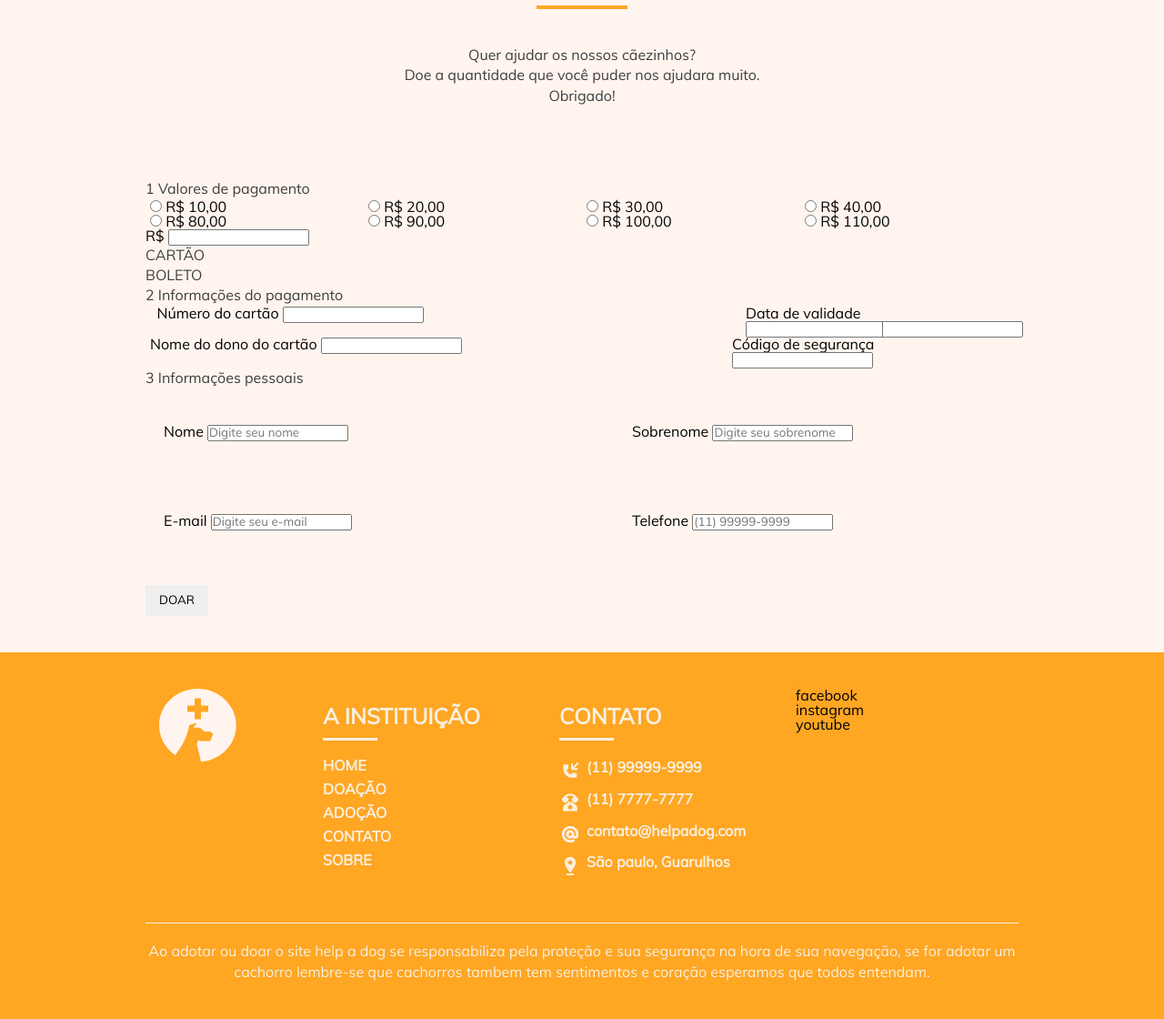
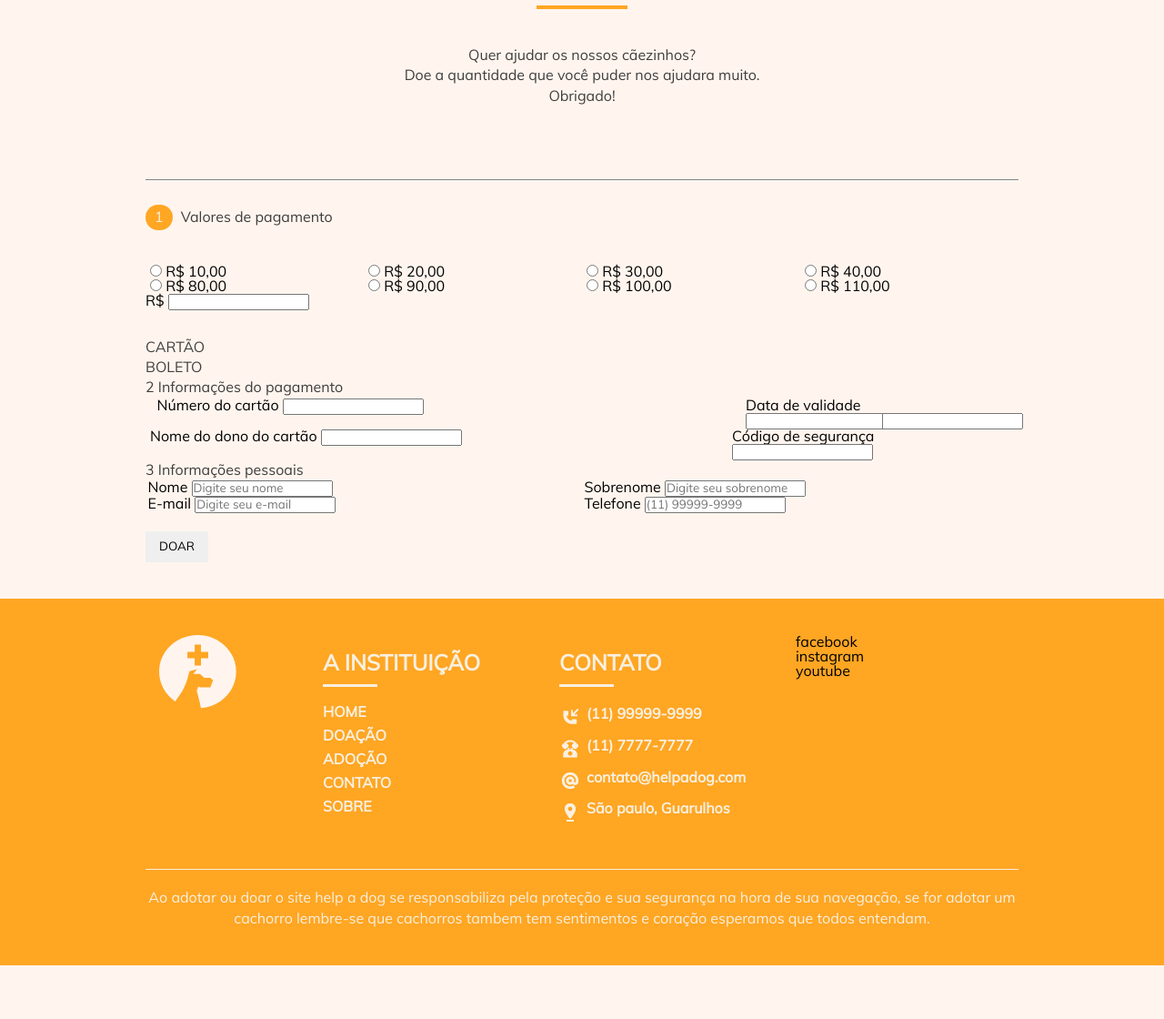
Before and after one commit to NakaokaGabriel/help_a_dog, a PHP site: page /doacao in a window 1280 px wide. Shown: the part 192-1312 px from the top of the page at 91% size. After the commit the page ends 1253 px from the top, so only its background shows below. Run offline with PHP 8.4, Linux system fonts and the light colour scheme; data that the repository does not hold is empty; some libraries are stand-ins or nearby versions.

Commit message:
- Retirado a pasta do php mailer - Adicionado estilos da página de doações

```diff
--- a/assets/css/style.css
+++ b/assets/css/style.css
@@ -95,7 +95,7 @@ PARAGRAFOS
 
 @media screen and (min-width: 768px)
 {
-    #donations .row .col-6, #adoption .row .col-6{
+    #adoption .row .col-6{
         margin: 40px 20px;
     }
 
@@ -855,3 +855,20 @@ SOBRE NÓS
     text-align: center;
     margin-top: 20px;
 }
+
+#donations .valors{
+    border-top: 1px solid #848383;
+    padding: 30px 0;
+}
+
+#donations .valors p{
+    margin-bottom: 40px;
+}
+
+#donations .valors p span{
+    background: #ffa623;
+    color: #f7f0e0;
+    padding: 6px 10px;
+    border-radius: 1000px;
+    margin-right: 5px;
+}
--- a/doacao.php
+++ b/doacao.php
@@ -48,7 +48,7 @@
         <div class="container">
             <form action="">
                 <div class="tips">
-                    <fieldset name="valores">
+                    <fieldset name="valores" class="valors">
                         <p><span>1</span> Valores de pagamento</p>
                         <div class="row">
                             <div class="col-3">
```
